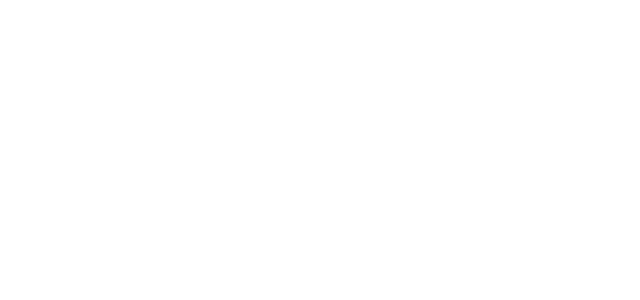
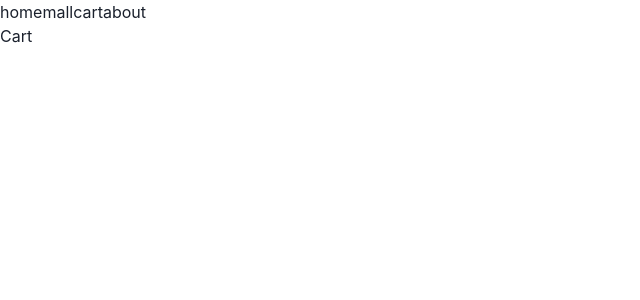
Before and after one commit to liu-serendipity/graduation-project, a React (Create React App) app in the folder good-shop/: page /cart/v/cart in a window 1280 px wide. Before the commit this address had no page. Shown: the top 300 px of the page, without its empty margins (0-640 px from the left). Built offline with nearby package versions, Linux system fonts and the light colour scheme.

Commit message:
feat:路由调整

```diff
--- a/good-shop/src/App.tsx
+++ b/good-shop/src/App.tsx
@@ -1,12 +1,22 @@
 import React from 'react';
+import './App.css';
+
 import { BasicRoute } from './routes';
 import { useUserContext } from './hooks/useUserContext';
-import './App.css';
+import { Footer } from './components/Footer';
+import { BrowserRouter } from 'react-router-dom';
+
+const basename = window.location.pathname.split('/v/')[0] + '/v/';
 
 function App() {
   // const { ready } = useUserContext();
   // return ready && <BasicRoute />;
-  return <BasicRoute />;
+  return (
+    <BrowserRouter basename={basename}>
+      <Footer />
+      <BasicRoute />
+    </BrowserRouter>
+  );
 }
 
 export default App;
--- a/good-shop/src/components/Footer/index.jsx
+++ b/good-shop/src/components/Footer/index.jsx
@@ -1,11 +1,22 @@
 import React from 'react';
 import { Link } from 'react-router-dom';
+import { Box, Flex } from '@chakra-ui/react';
 
 export const Footer = () => {
   return (
-    <div>
-      <Link to='/home'>home</Link>
-      <Link to='/about'>about</Link>
-    </div>
+    <Flex>
+      <Link to='/'>
+        <Box>home</Box>
+      </Link>
+      <Link to='/mall'>
+        <Box>mall</Box>
+      </Link>
+      <Link to='/cart'>
+        <Box>cart</Box>
+      </Link>
+      <Link to='/about'>
+        <Box>about</Box>
+      </Link>
+    </Flex>
   );
 };
--- a/good-shop/src/routes/index.js
+++ b/good-shop/src/routes/index.js
@@ -1,20 +1,20 @@
 import React, { Suspense, lazy } from 'react';
-import { Routes, Route, BrowserRouter } from 'react-router-dom';
+import { Routes, Route } from 'react-router-dom';
 
 const Home = lazy(() => import('../views/Home'));
 const About = lazy(() => import('../views/About'));
-
-const basename = window.location.pathname.split('/v/')[0] + '/v/';
+const Cart = lazy(() => import('../views/Cart'));
+const Mall = lazy(() => import('../views/Mall'));
 
 export const BasicRoute = () => {
   return (
-    <BrowserRouter basename={basename}>
-      <Suspense fallback={<div></div>}>
-        <Routes>
-          <Route path='/home' element={<Home />}></Route>
-          <Route path='/about' element={<About />}></Route>
-        </Routes>
-      </Suspense>
-    </BrowserRouter>
+    <Suspense fallback={<div></div>}>
+      <Routes>
+        <Route path='/' element={<Home />}></Route>
+        <Route path='/about' element={<About />}></Route>
+        <Route path='/cart' element={<Cart />}></Route>
+        <Route path='/mall' element={<Mall />}></Route>
+      </Routes>
+    </Suspense>
   );
 };
--- /dev/null
+++ b/good-shop/src/views/Cart/index.jsx
@@ -0,0 +1,8 @@
+import React from 'react';
+import { Box } from '@chakra-ui/react';
+
+const Cart = () => {
+  return <Box>Cart</Box>;
+};
+
+export default Cart;
--- /dev/null
+++ b/good-shop/src/views/Mall/index.jsx
@@ -0,0 +1,8 @@
+import React from 'react';
+import { Box } from '@chakra-ui/react';
+
+const Mall = () => {
+  return <Box>Mall</Box>;
+};
+
+export default Mall;
```
